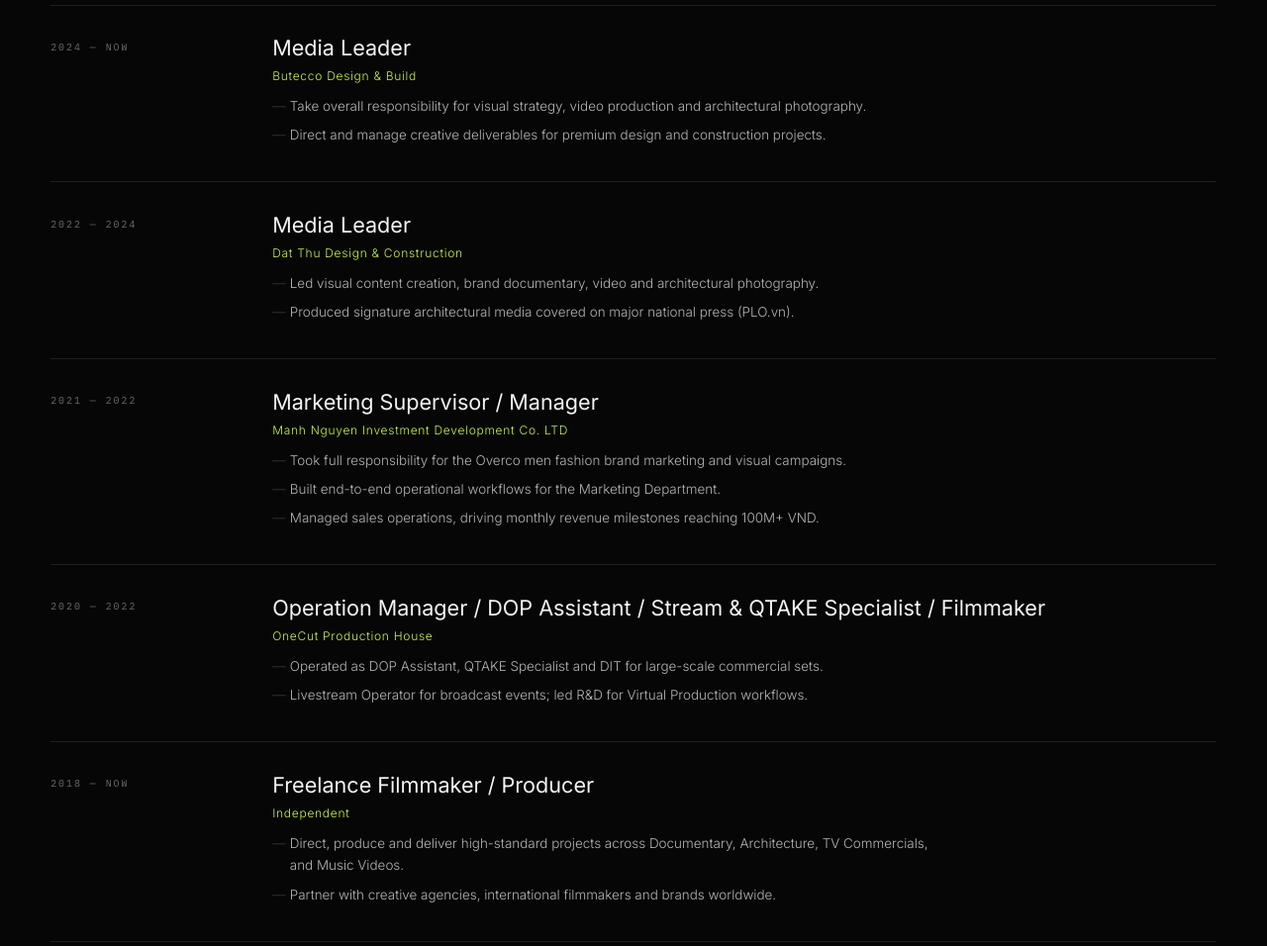
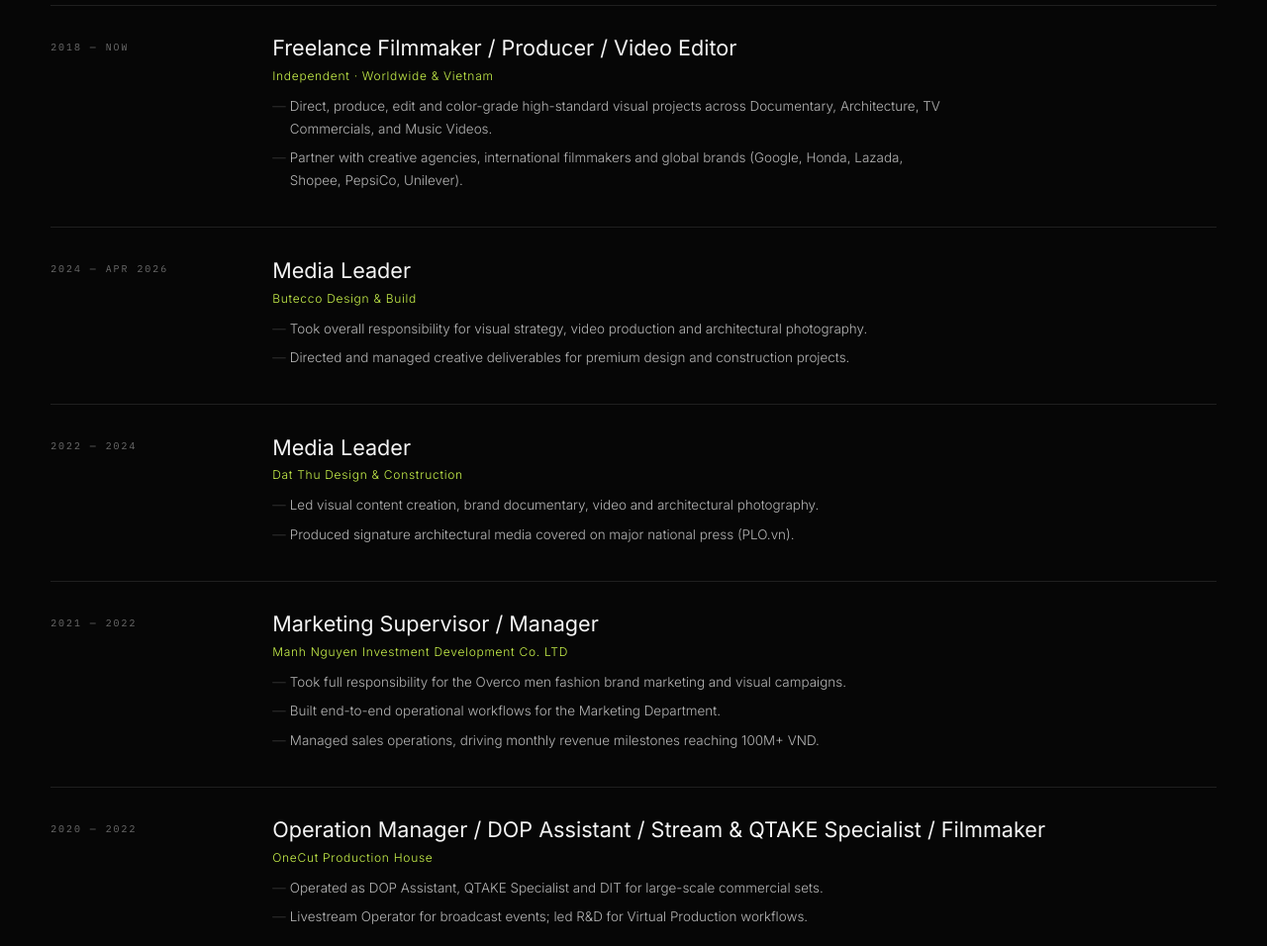
Before and after one commit to cngphm07/portfolio, a plain HTML site: page resumes/index.html in a window 1280 px wide. Shown: the part 1800-2756 px from the top of the page at 99% size. Drawn offline with Linux system fonts and the light colour scheme.

Commit message:
update: move freelance role to top and set Butecco end date to Apr 2026

```diff
--- a/resumes/index.html
+++ b/resumes/index.html
@@ -126,20 +126,33 @@
     </div>
 
     <div class="exp-list">
-      <!-- 1. Butecco -->
+      <!-- 1. Freelance Filmmaker / Producer / Video Editor -->
       <article class="exp-item">
-        <time class="exp-date mono">2024 — NOW</time>
+        <time class="exp-date mono">2018 — NOW</time>
+        <div>
+          <h3 class="exp-role">Freelance Filmmaker / Producer / Video Editor</h3>
+          <p class="exp-company">Independent · Worldwide &amp; Vietnam</p>
+          <ul class="exp-desc">
+            <li>Direct, produce, edit and color-grade high-standard visual projects across Documentary, Architecture, TV Commercials, and Music Videos.</li>
+            <li>Partner with creative agencies, international filmmakers and global brands (Google, Honda, Lazada, Shopee, PepsiCo, Unilever).</li>
+          </ul>
+        </div>
+      </article>
+
+      <!-- 2. Butecco -->
+      <article class="exp-item">
+        <time class="exp-date mono">2024 — APR 2026</time>
         <div>
           <h3 class="exp-role">Media Leader</h3>
           <p class="exp-company">Butecco Design &amp; Build</p>
           <ul class="exp-desc">
-            <li>Take overall responsibility for visual strategy, video production and architectural photography.</li>
-            <li>Direct and manage creative deliverables for premium design and construction projects.</li>
+            <li>Took overall responsibility for visual strategy, video production and architectural photography.</li>
+            <li>Directed and managed creative deliverables for premium design and construction projects.</li>
           </ul>
         </div>
       </article>
 
-      <!-- 2. Dat Thu -->
+      <!-- 3. Dat Thu -->
       <article class="exp-item">
         <time class="exp-date mono">2022 — 2024</time>
         <div>
@@ -152,7 +165,7 @@
         </div>
       </article>
 
-      <!-- 3. Manh Nguyen / Overco -->
+      <!-- 4. Manh Nguyen / Overco -->
       <article class="exp-item">
         <time class="exp-date mono">2021 — 2022</time>
         <div>
@@ -166,7 +179,7 @@
         </div>
       </article>
 
-      <!-- 4. OneCut -->
+      <!-- 5. OneCut -->
       <article class="exp-item">
         <time class="exp-date mono">2020 — 2022</time>
         <div>
@@ -175,19 +188,6 @@
           <ul class="exp-desc">
             <li>Operated as DOP Assistant, QTAKE Specialist and DIT for large-scale commercial sets.</li>
             <li>Livestream Operator for broadcast events; led R&amp;D for Virtual Production workflows.</li>
-          </ul>
-        </div>
-      </article>
-
-      <!-- 5. Freelancer -->
-      <article class="exp-item">
-        <time class="exp-date mono">2018 — NOW</time>
-        <div>
-          <h3 class="exp-role">Freelance Filmmaker / Producer</h3>
-          <p class="exp-company">Independent</p>
-          <ul class="exp-desc">
-            <li>Direct, produce and deliver high-standard projects across Documentary, Architecture, TV Commercials, and Music Videos.</li>
-            <li>Partner with creative agencies, international filmmakers and brands worldwide.</li>
           </ul>
         </div>
       </article>
```
